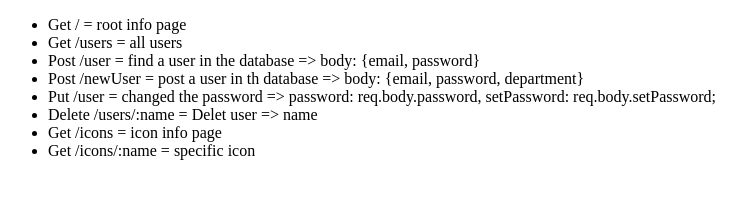
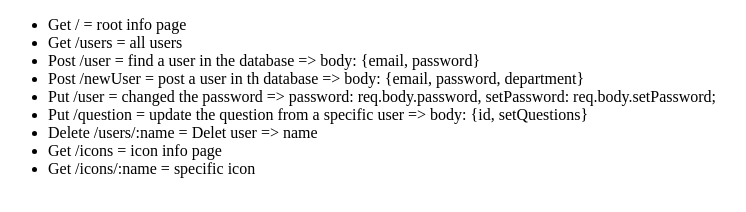
Before and after one commit to EHB-MCT/web2-backend-DavidBaekeland, a website: page public/info.html in a window 1280 px wide. Shown: the whole page, without its empty margins (0-746 px from the left). Drawn offline with Linux system fonts and the light colour scheme.

Commit message:
info.html: put question

```diff
--- a/public/info.html
+++ b/public/info.html
@@ -13,6 +13,7 @@
         <li> Post /user = find a user in the database => body: {email, password}</li>
         <li> Post /newUser = post a user in th database => body: {email, password, department}</li>
         <li> Put /user = changed the password => password: req.body.password, setPassword: req.body.setPassword;</li>
+        <li> Put /question = update the question from a specific user => body: {id, setQuestions}</li>
         <li> Delete /users/:name = Delet user => name</li>
         <li> Get /icons = icon info page</li>
         <li> Get /icons/:name = specific icon</li>
```
